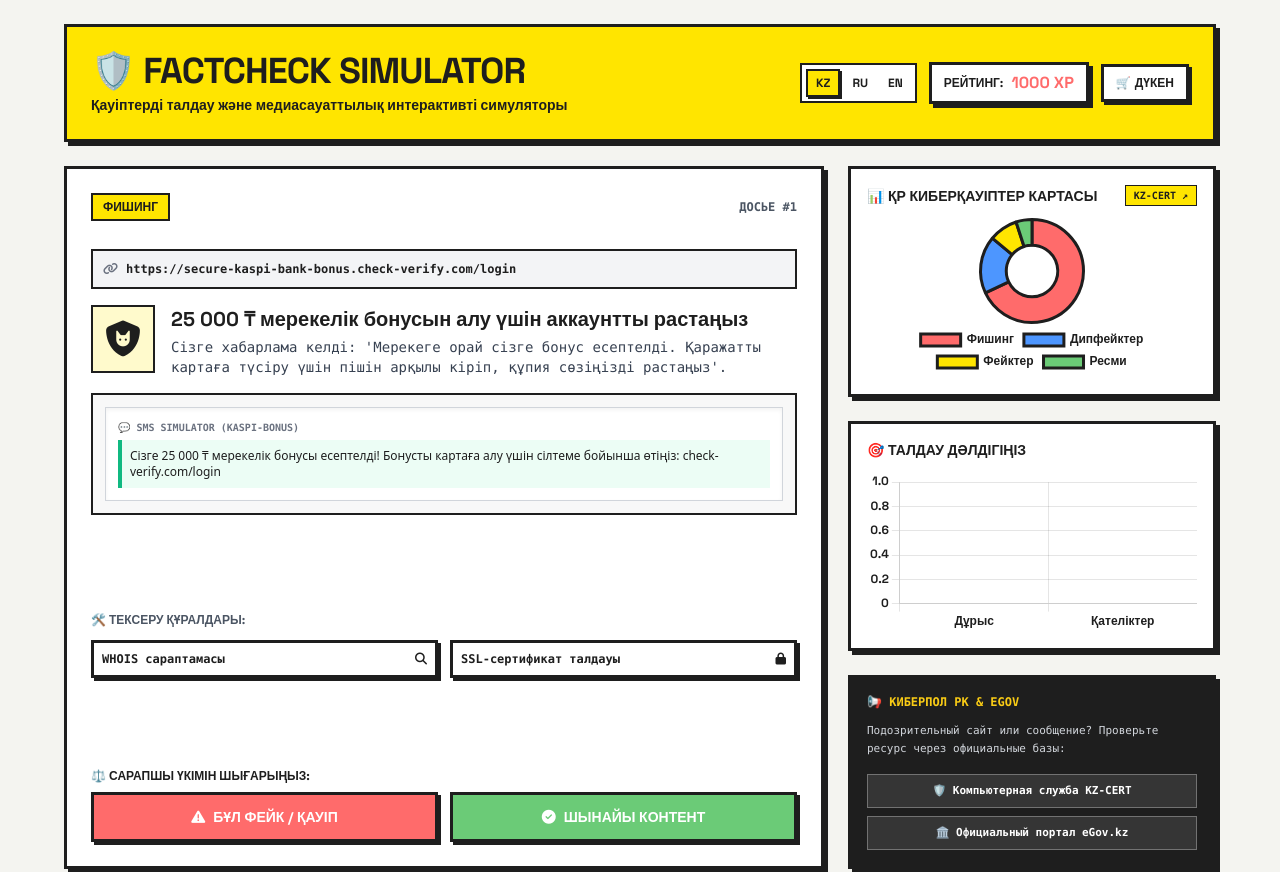
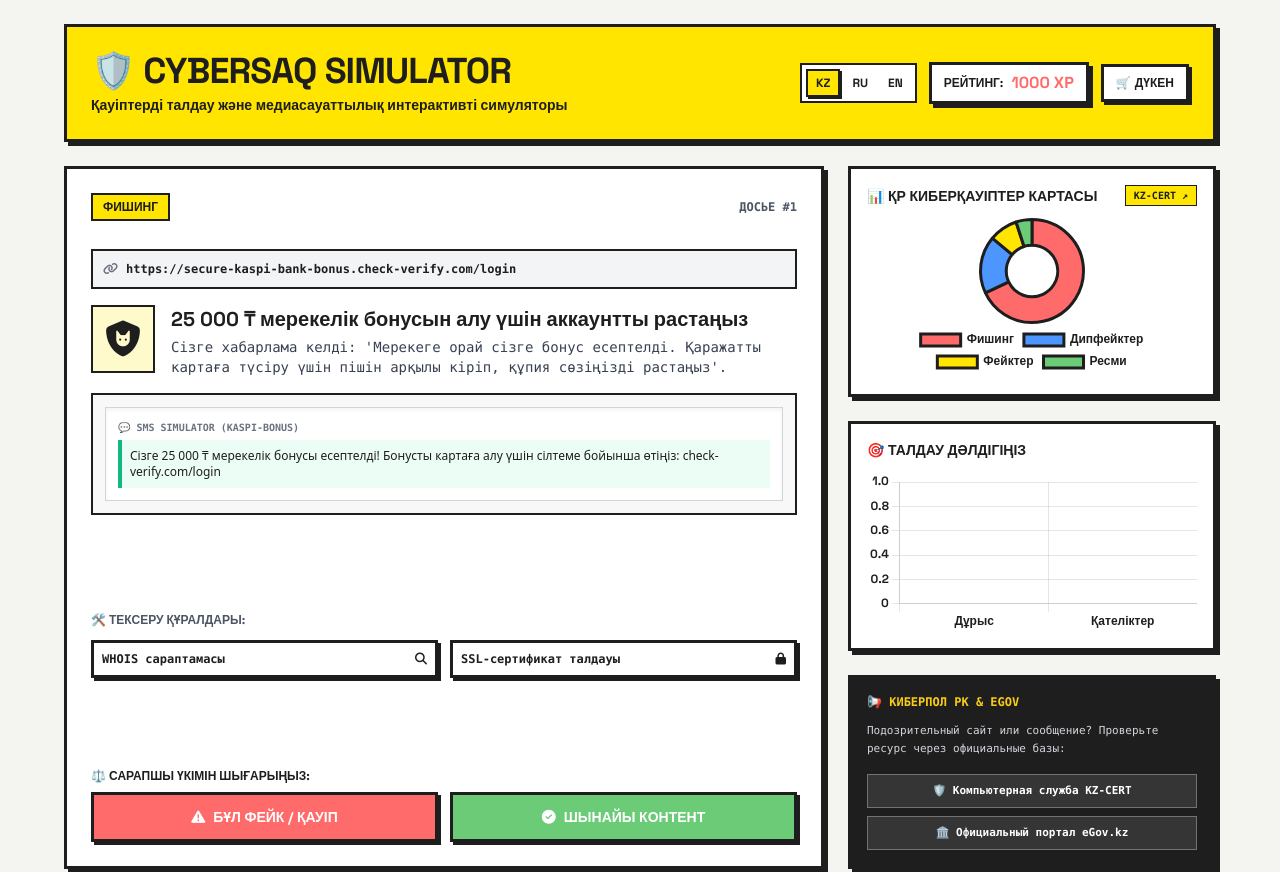
Before and after one commit to gramif44-altG/CyberSaq-simulator, a plain HTML site: page index.html in a window 1280 px wide. Shown: the top 872 px of the page. Drawn offline with nearby package versions, Linux system fonts and the light colour scheme.

Commit message:
Update index.html

```diff
--- a/index.html
+++ b/index.html
@@ -46,7 +46,7 @@
         <header class="brutal-box bg-[#FFE500] p-4 sm:p-6 flex flex-col md:flex-row justify-between items-center gap-4">
             <div>
                 <h1 class="font-black text-2xl sm:text-4xl uppercase tracking-tight flex items-center gap-2">
-                    🛡️ FACTCHECK SIMULATOR
+                    🛡️ CYBERSAQ SIMULATOR
                 </h1>
                 <p id="t-subtitle" class="font-bold text-xs sm:text-sm mt-1">
                     Интерактивный симулятор анализа угроз и медиаграмотности
```
